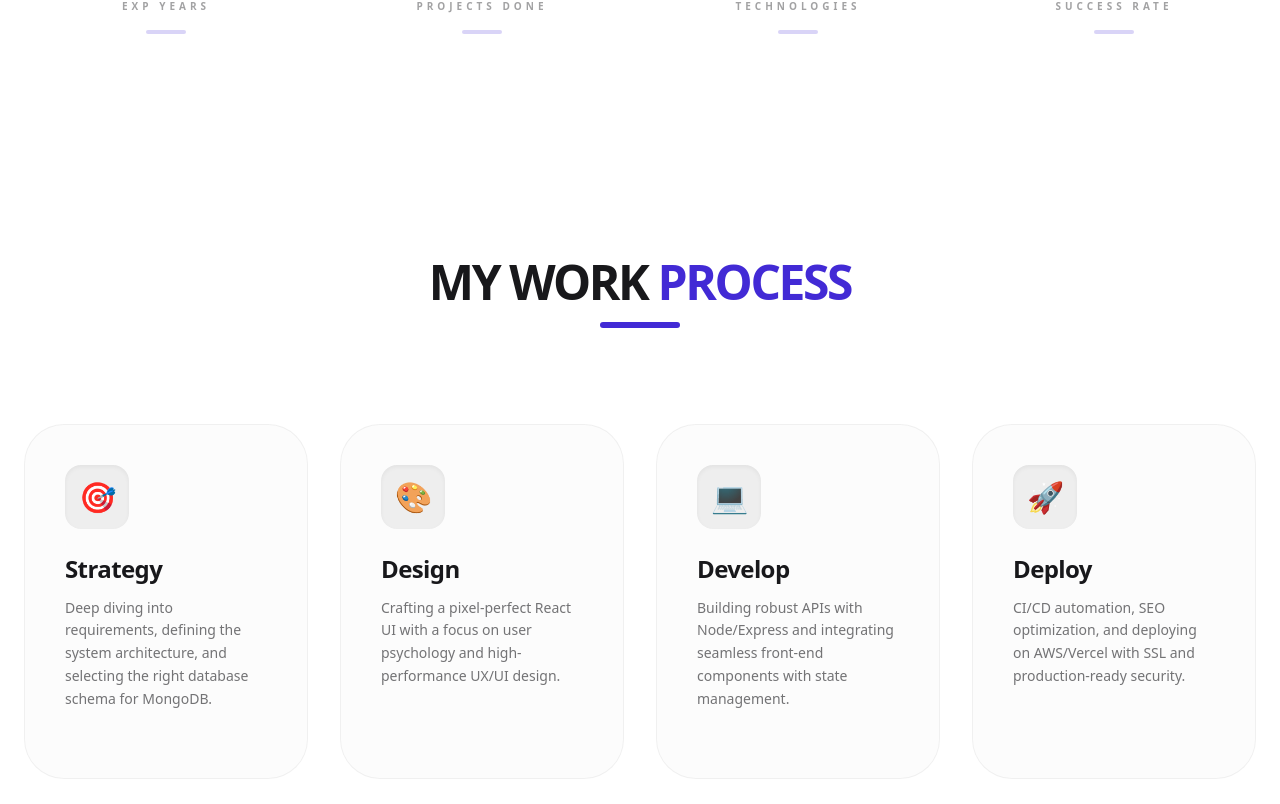
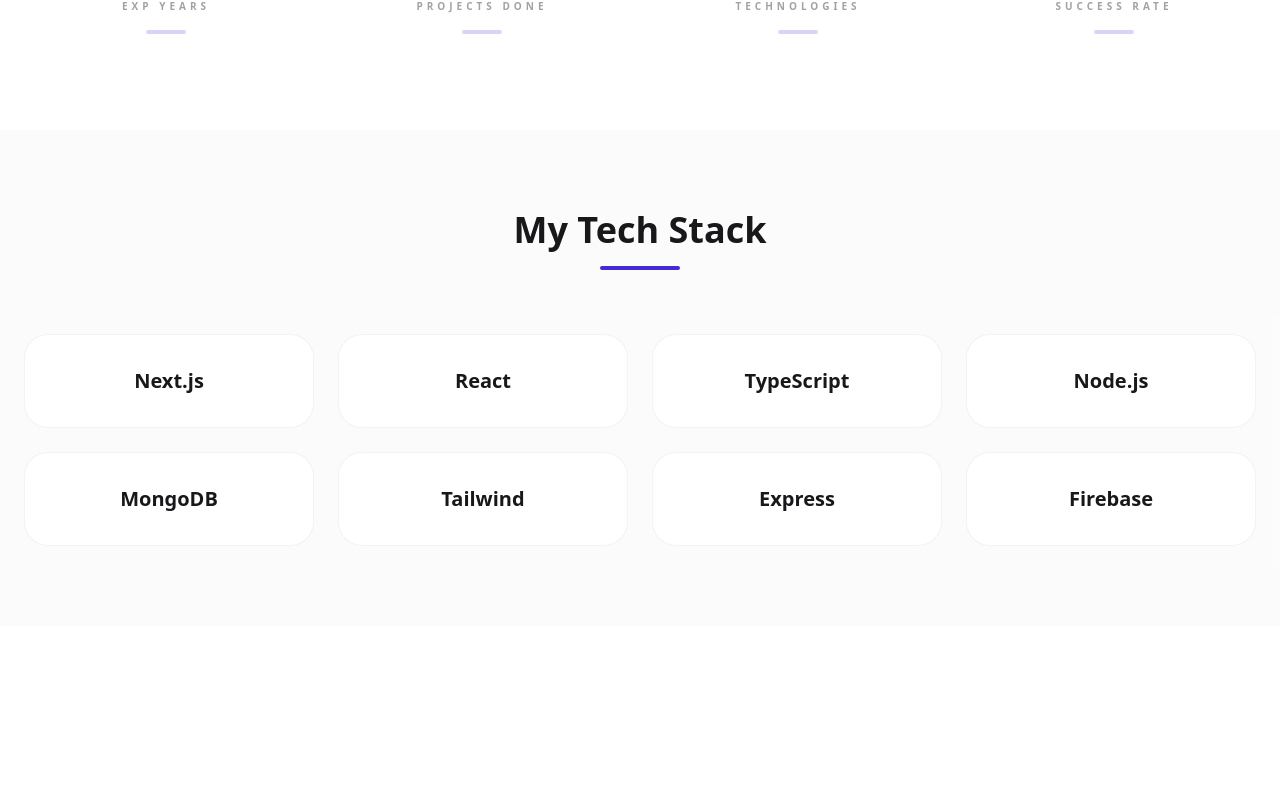
Before and after one commit to Durjoyalways/my-portfolio, a Next.js app: page / in a window 1280 px wide. Shown: the part 956-1760 px from the top of the page. Built offline with nearby package versions, Linux system fonts and the light colour scheme.

Commit message:
added new

```diff
--- a/app/components/home/Stats.tsx
+++ b/app/components/home/Stats.tsx
@@ -1,4 +1,9 @@
-"use client"; // This marks it as a Client Component
+"use client";
+import React from "react";
+import { motion } from "framer-motion";
+
+// টাইপস্ক্রিপ্ট বিল্ড এরর এড়াতে মোশন এলিমেন্ট কাস্টিং
+const MDiv = motion.div as any;
 
 export default function Stats() {
   const stats = [
@@ -16,8 +21,12 @@
       <div className="container mx-auto px-6">
         <div className="grid grid-cols-2 lg:grid-cols-4 gap-12 lg:gap-8">
           {stats.map((s, i) => (
-            <div
+            <MDiv
               key={i}
+              initial={{ opacity: 0, y: 30 }}
+              whileInView={{ opacity: 1, y: 0 }}
+              viewport={{ once: true }}
+              transition={{ duration: 0.8, delay: i * 0.1 }}
               className="text-center space-y-4 transition-all duration-700 hover:-translate-y-2"
             >
               <div className="relative inline-block">
@@ -32,7 +41,7 @@
 
               {/* Animated underline */}
               <div className="h-1 w-10 bg-primary/20 mx-auto rounded-full group-hover:w-20 group-hover:bg-primary transition-all duration-500"></div>
-            </div>
+            </MDiv>
           ))}
         </div>
       </div>
--- a/app/components/home/TechStack.tsx
+++ b/app/components/home/TechStack.tsx
@@ -1,3 +1,9 @@
+"use client";
+import React from "react";
+import { motion } from "framer-motion";
+
+const MDiv = motion.div as any;
+
 const TechStack = () => {
   const skills = [
     { name: "Next.js", color: "hover:text-white" },
@@ -6,26 +12,36 @@
     { name: "Node.js", color: "hover:text-green-500" },
     { name: "MongoDB", color: "hover:text-green-600" },
     { name: "Tailwind", color: "hover:text-cyan-400" },
-    { name: "Prisma", color: "hover:text-indigo-400" },
-    { name: "PostgreSQL", color: "hover:text-blue-300" },
+    { name: "Express", color: "hover:text-gray-400" }, // Prisma এর বদলে Express যোগ করা হয়েছে
+    { name: "Firebase", color: "hover:text-yellow-500" }, // PostgreSQL এর বদলে Firebase
   ];
 
   return (
     <section className="py-20 bg-base-200/50">
       <div className="container mx-auto px-6">
-        <div className="flex flex-col items-center mb-16">
+        <MDiv
+          initial={{ opacity: 0, y: 20 }}
+          whileInView={{ opacity: 1, y: 0 }}
+          viewport={{ once: true }}
+          className="flex flex-col items-center mb-16"
+        >
           <h3 className="text-3xl md:text-4xl font-bold mb-4">My Tech Stack</h3>
           <div className="h-1 w-20 bg-primary rounded-full"></div>
-        </div>
+        </MDiv>
 
         <div className="grid grid-cols-2 md:grid-cols-4 gap-6">
-          {skills.map((skill) => (
-            <div
+          {skills.map((skill, index) => (
+            <MDiv
               key={skill.name}
-              className={`p-8 bg-base-100 border border-base-content/5 rounded-3xl flex items-center justify-center text-xl font-bold transition-all duration-300 hover:border-primary/50 hover:shadow-2xl hover:-translate-y-2 ${skill.color}`}
+              initial={{ opacity: 0, scale: 0.8 }}
+              whileInView={{ opacity: 1, scale: 1 }}
+              viewport={{ once: true }}
+              transition={{ duration: 0.5, delay: index * 0.1 }}
+              whileHover={{ scale: 1.05, translateY: -10 }}
+              className={`p-8 bg-base-100 border border-base-content/5 rounded-3xl flex items-center justify-center text-xl font-bold transition-all duration-300 hover:border-primary/50 hover:shadow-2xl ${skill.color}`}
             >
               {skill.name}
-            </div>
+            </MDiv>
           ))}
         </div>
       </div>
--- a/app/page.tsx
+++ b/app/page.tsx
@@ -1,6 +1,11 @@
+"use client";
 import Hero from "./components/home/Hero";
 import Process from "./components/home/Process";
 import FeaturedProjects from "./components/home/FeaturedProjects";
+import TechStack from "./components/home/TechStack"; // এটি নতুন যুক্ত হয়েছে
+import { motion } from "framer-motion";
+
+const MDiv = motion.div as any;
 
 export default function Home() {
   const stats = [
@@ -15,42 +20,40 @@
       {/* Hero Section */}
       <Hero />
 
-      {/* Stats Section with Scrolling & Glow Effect */}
+      {/* Stats Section */}
       <section className="relative py-24 overflow-hidden group">
-
-        {/* Animated Background Glow */}
         <div className="absolute top-1/2 left-1/2 -translate-x-1/2 -translate-y-1/2 w-[600px] h-[350px] bg-primary/10 rounded-full blur-[120px] -z-10 group-hover:bg-primary/20 transition-all duration-1000"></div>
 
         <div className="container mx-auto px-6">
           <div className="grid grid-cols-2 lg:grid-cols-4 gap-12 lg:gap-8">
             {stats.map((s, i) => (
-              <div
+              <MDiv
                 key={i}
-                className="text-center space-y-4 animate-fade-in-up"
-                style={{ animationDelay: `${i * 150}ms` }}
+                initial={{ opacity: 0, y: 20 }}
+                whileInView={{ opacity: 1, y: 0 }}
+                viewport={{ once: true }}
+                transition={{ duration: 0.5, delay: i * 0.1 }}
+                className="text-center space-y-4"
               >
                 <div className="relative inline-block">
-                  {/* Digital Glow behind numbers */}
                   <span className="absolute inset-0 blur-2xl bg-primary/30 rounded-full opacity-0 group-hover:opacity-100 transition-opacity duration-700"></span>
                   <div className="relative text-6xl md:text-7xl font-black tracking-tighter text-base-content group-hover:text-primary transition-all duration-500 hover:scale-110">
                     {s.value}
                   </div>
                 </div>
-
-                <div className="text-[10px] font-bold opacity-40 uppercase tracking-[0.4em] group-hover:opacity-100 group-hover:tracking-[0.5em] transition-all duration-500">
+                <div className="text-[10px] font-bold opacity-40 uppercase tracking-[0.4em] group-hover:opacity-100 transition-all">
                   {s.label}
                 </div>
-
-                {/* Decorative underline */}
                 <div className="h-1 w-10 bg-primary/20 mx-auto rounded-full group-hover:w-20 group-hover:bg-primary transition-all duration-500"></div>
-              </div>
+              </MDiv>
             ))}
           </div>
         </div>
       </section>
 
-      {/* Other Sections */}
+      {/* Content Sections */}
       <div className="flex flex-col gap-32 pb-24">
+        <TechStack />        {/* এখানে টেক স্ট্যাক দেখা যাবে */}
         <Process />
         <FeaturedProjects />
       </div>
--- a/app/projects/[id]/page.tsx
+++ b/app/projects/[id]/page.tsx
@@ -5,7 +5,9 @@
 import { FaArrowLeft, FaGithub, FaExternalLinkAlt, FaCheckCircle, FaLaptopCode, FaServer, FaLayerGroup } from 'react-icons/fa';
 import Link from 'next/link';
 
-// আপনি চাইলে এই ডাটাগুলো একটি আলাদা constants ফোল্ডারেও রাখতে পারেন
+// টাইপস্ক্রিপ্ট এরর এড়াতে মোশন এলিমেন্ট কাস্টিং
+const MotionDiv = motion.div as any;
+
 const projectsData = [
   {
     id: "proj-01",
@@ -28,7 +30,7 @@
     longDescription: "I built the engine that powers an AI platform's order management. My work involved creating secure REST APIs, implementing Socket.io for real-time notifications, and designing an efficient MongoDB schema to handle large volumes of order data.",
     features: ["Real-time Order Processing", "Socket.io Integration", "Secure Admin Authentication", "AI API Management"],
     tech: ["Node.js", "Express", "MongoDB", "Socket.io", "OpenAI API"],
- liveLink: "https://dia-medical-shop-wler.vercel.app/admin/all-orders", //
+    liveLink: "https://dia-medical-shop-wler.vercel.app/admin/all-orders",
     githubLink: "https://github.com/Durjoyalways/Dia-Medical-Shop/tree/main/app/admin/all-orders",
   },
   {
@@ -40,7 +42,7 @@
     longDescription: "As a full-stack developer, I handled everything from the PostgreSQL database design to the React-based dashboard. I used Redis for caching analytics data to ensure that the admin receives real-time updates without any lag.",
     features: ["Inventory Tracking", "Data Visualization", "Redis Caching Layer", "Role-based Dashboard"],
     tech: ["React", "Node.js", "PostgreSQL", "Redis", "Tailwind CSS"],
-  liveLink: "https://dia-medical-shop-wler.vercel.app",
+    liveLink: "https://dia-medical-shop-wler.vercel.app",
     githubLink: "https://github.com/Durjoyalways/Dia-Medical-Shop"
   }
 ];
@@ -70,7 +72,7 @@
       <div className="container mx-auto px-6 max-w-7xl">
 
         {/* Navigation & Header */}
-        <motion.div
+        <MotionDiv
           initial={{ opacity: 0, x: -20 }}
           animate={{ opacity: 1, x: 0 }}
           className="flex flex-col md:flex-row justify-between items-start md:items-center mb-12 gap-6"
@@ -90,14 +92,14 @@
               Live Demo <FaExternalLinkAlt className="ml-2 text-xs" />
             </Link>
           </div>
-        </motion.div>
+        </MotionDiv>
 
         {/* Main Grid Content */}
         <div className="grid grid-cols-1 lg:grid-cols-12 gap-12">
 
-          {/* Left Column: Image & Details (8 Cols) */}
+          {/* Left Column */}
           <div className="lg:col-span-8 space-y-12">
-            <motion.div
+            <MotionDiv
               initial={{ opacity: 0, y: 30 }}
               animate={{ opacity: 1, y: 0 }}
               className="space-y-6"
@@ -110,18 +112,17 @@
                   <span key={i} className={i % 2 !== 0 ? "text-primary not-italic" : ""}>{word} </span>
                 ))}
               </h1>
-            </motion.div>
+            </MotionDiv>
 
             {/* Featured Image */}
-            <motion.div
+            <MotionDiv
               initial={{ opacity: 0, scale: 0.9 }}
               animate={{ opacity: 1, scale: 1 }}
               className="relative aspect-video rounded-[3rem] overflow-hidden border-8 border-base-200 shadow-2xl bg-black"
             >
               <img src={project.image} alt={project.title} className="w-full h-full object-cover" />
-            </motion.div>
+            </MotionDiv>
 
-            {/* Overview Section */}
             <div className="grid grid-cols-1 md:grid-cols-2 gap-12 pt-8">
               <div className="space-y-4">
                 <h3 className="text-2xl font-bold uppercase flex items-center gap-3 italic">
@@ -146,14 +147,14 @@
             </div>
           </div>
 
-          {/* Right Column: Info Sidebar (4 Cols) */}
+          {/* Right Column Sidebar */}
           <div className="lg:col-span-4">
             <div className="sticky top-32 space-y-8 bg-base-200/50 p-10 rounded-[3rem] border border-base-content/5 backdrop-blur-md">
               <div>
                 <h4 className="text-[10px] font-bold uppercase tracking-[0.4em] mb-6 opacity-40">Tech Stack</h4>
                 <div className="flex flex-wrap gap-2">
                   {project.tech.map((t, i) => (
-                    <span key={i} className="px-5 py-2 bg-base-100 rounded-xl text-[10px] font-black border border-white/5 uppercase tracking-widest text-primary">
+                    <span key={i} className="px-5 py-2 bg-base-100 rounded-xl text-[10px] font-black border border-base-content/10 uppercase tracking-widest text-primary">
                       {t}
                     </span>
                   ))}
```
